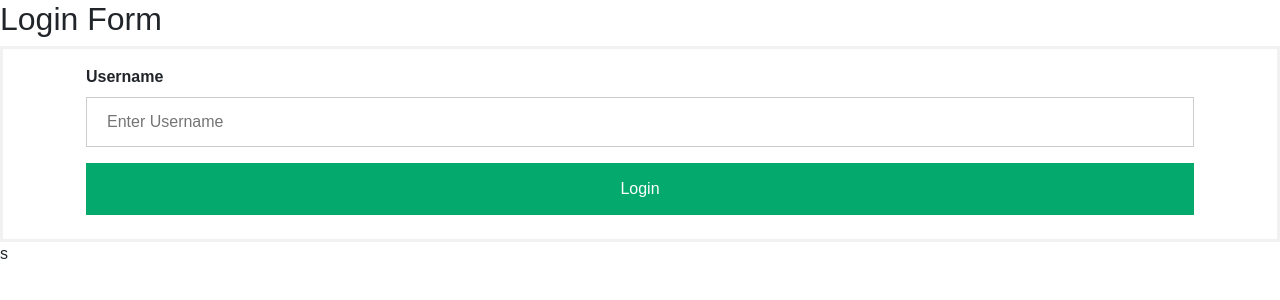
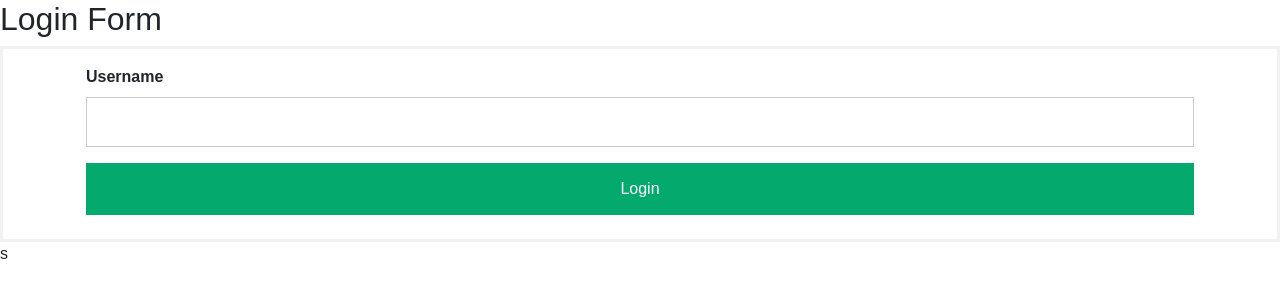
Before and after one commit to nyadav55/admindashboard, a PHP site: page / in a window 1280 px wide. Shown: the top 300 px of the page. Run offline with PHP 8.4, Linux system fonts and the light colour scheme.

Commit message:
placeholder removed

```diff
--- a/index.php
+++ b/index.php
@@ -25,7 +25,7 @@ and open the template in the editor.
 <form action="" method="post">
     <div class="container">
     <label for="uname"><b>Username</b></label>
-    <input type="text" placeholder="Enter Username" id="uname " name="uname" >
+    <input type="text" id="uname " name="uname" >
 
 <!--    <label for="psw"><b>Password</b></label>
     <input type="password" placeholder="Enter Password" name="psw" required>-->
```
